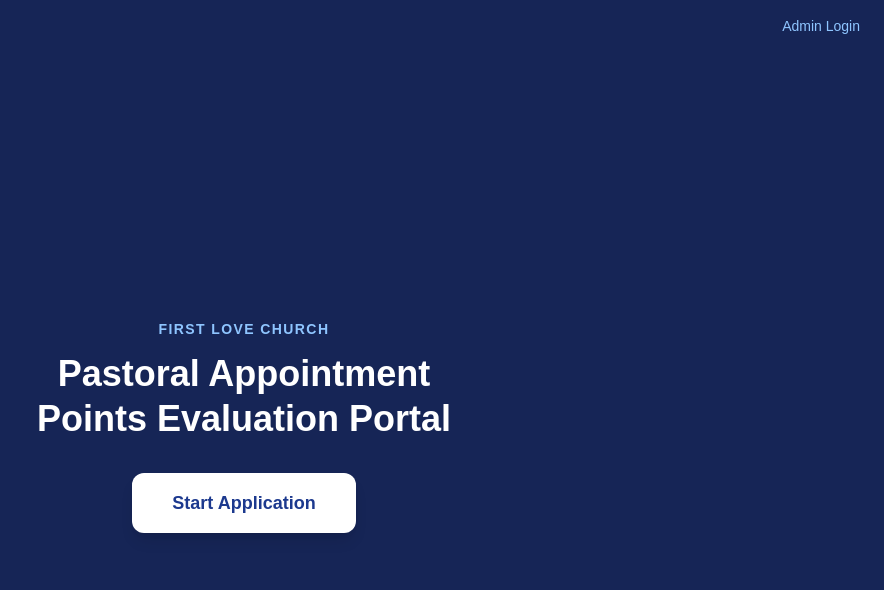
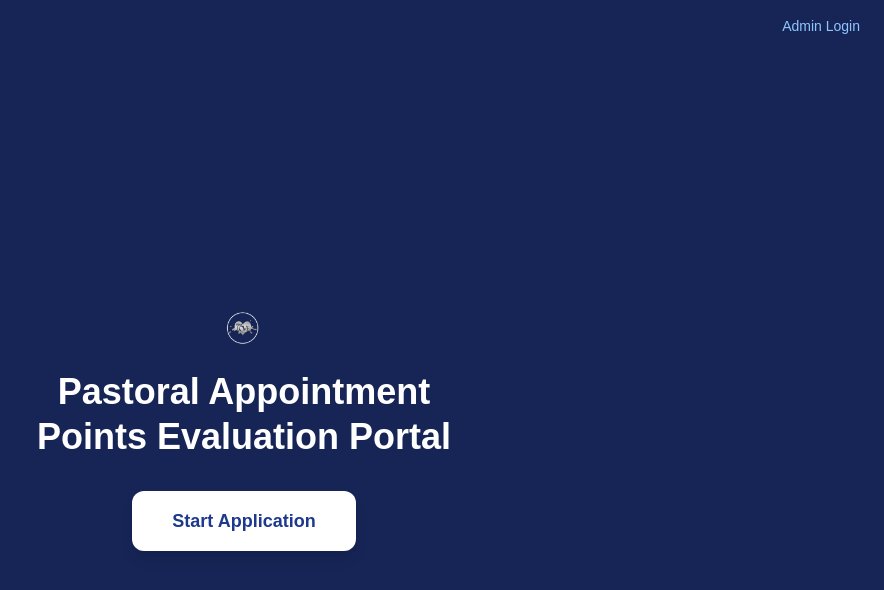
Before and after one commit to skaduteye/flc-appointment, a Next.js app: page / in a window 1280 px wide. Shown: the top 590 px of the page, without its empty margins (396-1280 px from the left). Built offline with nearby package versions, Linux system fonts and the light colour scheme.

Commit message:
fix: update label for years of service in application form and adjust logo display in homepage

```diff
--- a/app/apply/page.tsx
+++ b/app/apply/page.tsx
@@ -604,7 +604,7 @@ export default function ApplyPage() {
               onChange={(v) => set('volunteers_in_church_offices', v)}
             />
             <NumberInput
-              label="Number of years as a full-time worker"
+              label="Number of years as a full-time ministry worker"
               value={form.years_fulltime_worker}
               onChange={(v) => set('years_fulltime_worker', v)}
               hint="Enter 0 if none. Score: 5pts/year, max 20pts."
--- a/app/page.tsx
+++ b/app/page.tsx
@@ -17,7 +17,11 @@ export default function Home() {
       <div className="flex-1 flex flex-col items-center justify-center px-4">
         <div className="max-w-xl w-full text-center space-y-8">
           <div className="space-y-3">
-            <p className="text-blue-300 text-sm font-semibold uppercase tracking-widest">First Love Church</p>
+            <img
+              src="/icons/icon-192x192.png"
+              alt="First Love Church"
+              className="h-14 w-14 object-contain mx-auto"
+            />
             <h1 className="text-4xl font-bold leading-tight">
               Pastoral Appointment<br />Points Evaluation Portal
             </h1>
```
